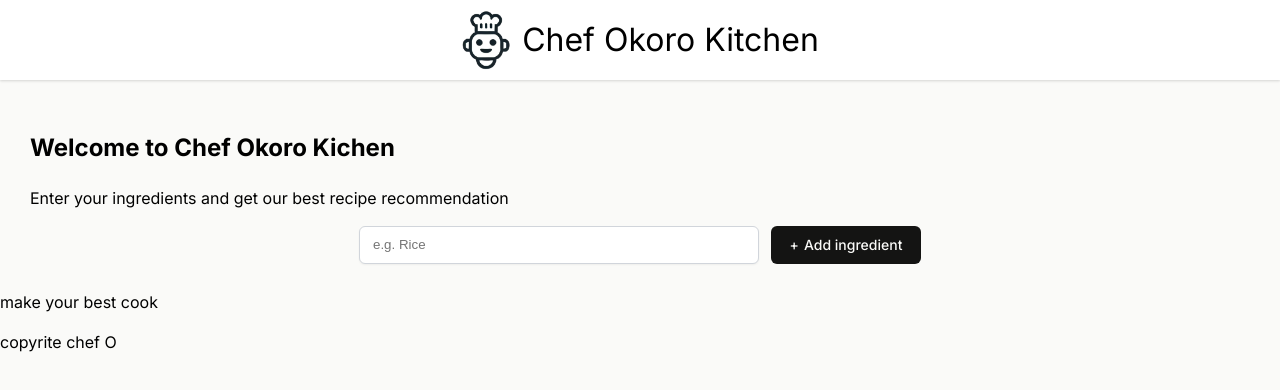
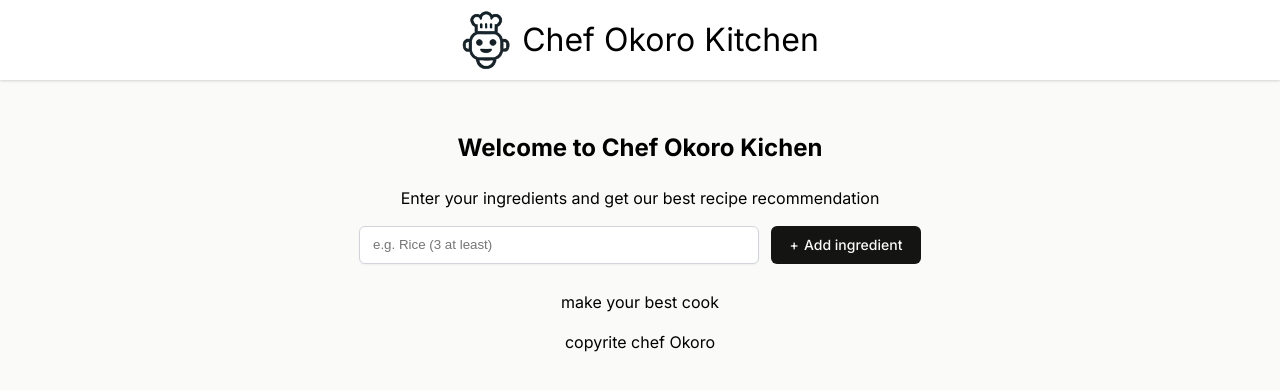
Before and after one commit to Okoro91/recipe-finder, a React (Vite) app: page / in a window 1280 px wide. Shown: the top 390 px of the page. Built offline with nearby package versions, Linux system fonts and the light colour scheme; no server answers; what @huggingface/inference would draw is missing.

Commit message:
improved text & condition

```diff
--- a/src/App.css
+++ b/src/App.css
@@ -117,3 +117,8 @@ ul.ingredients-list > li {
 .suggested-recipe-container ol li {
   margin-bottom: 8px;
 }
+
+h2,
+p {
+  text-align: center;
+}
--- a/src/components/Footer.jsx
+++ b/src/components/Footer.jsx
@@ -4,7 +4,7 @@ const Footer = () => {
   return (
     <footer>
       <p>make your best cook</p>
-      <p>copyrite chef O</p>
+      <p>copyrite chef Okoro</p>
     </footer>
   );
 };
--- a/src/components/Main.jsx
+++ b/src/components/Main.jsx
@@ -25,7 +25,7 @@ const Main = () => {
       <form action={handleSubmit} className="add-ingredient-form">
         <input
           type="text"
-          placeholder="e.g. Rice"
+          placeholder="e.g. Rice (3 at least)"
           aria-label="Add ingredient"
           name="ingredient"
         />
--- a/src/components/items/Ingredients.jsx
+++ b/src/components/items/Ingredients.jsx
@@ -11,7 +11,7 @@ const Ingredients = (props) => {
       <ul className="ingredients-list" aria-live="polite">
         {ingredientsListItems}
       </ul>
-      {props.ingredients.length > 3 && (
+      {props.ingredients.length > 2 && (
         <div className="get-recipe-container">
           <div>
             <h3>Ready for a recipe?</h3>
```
